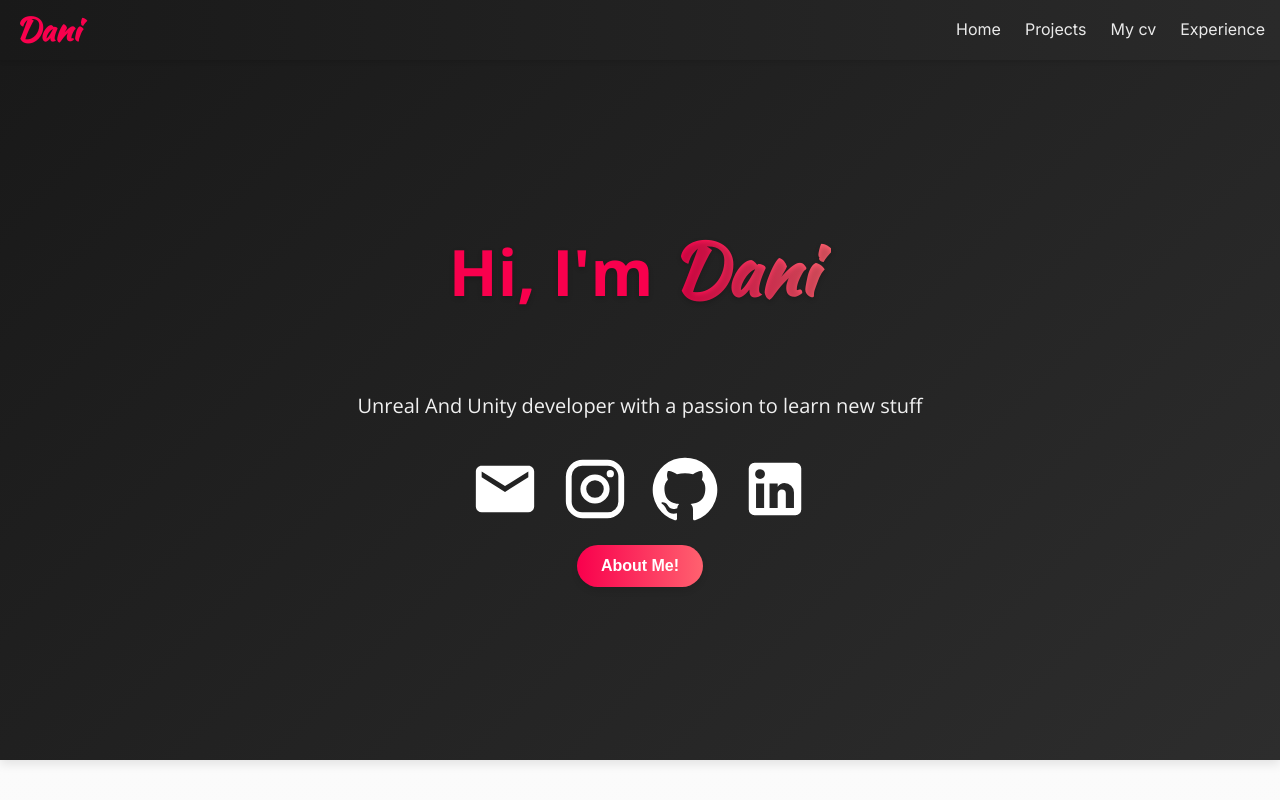
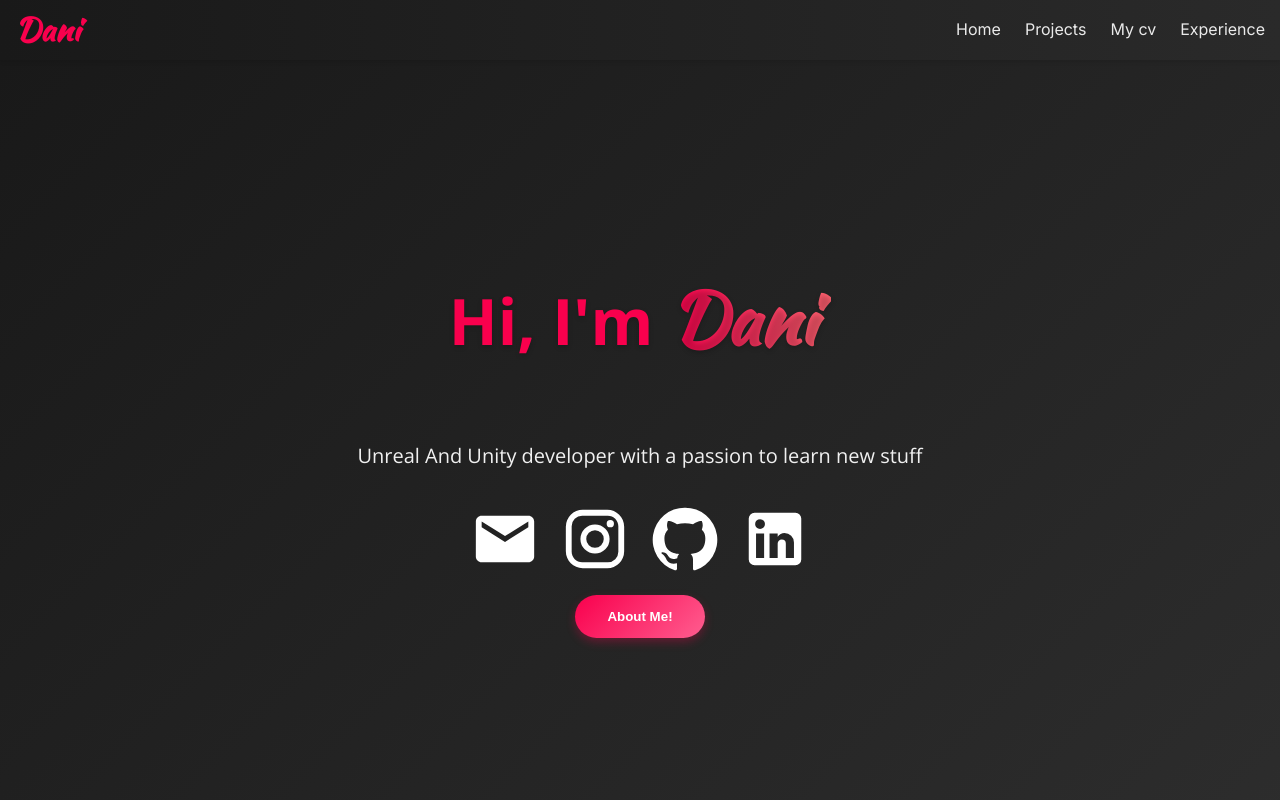
Before and after one commit to Playyer96/Portfolio, a React (Create React App) app: page / in a window 1280 px wide. Shown: the top 800 px of the page. Built offline with nearby package versions, Linux system fonts and the light colour scheme.

Commit message:
[Update]: ContactIcons buttons style improved

```diff
--- a/src/styles/ContactIcons.css
+++ b/src/styles/ContactIcons.css
@@ -2,6 +2,37 @@
   color: white;
   font-size: 35px;
   cursor: pointer;
+}
+
+.socialMedia svg {
+  font-size: 2.5rem;
+  margin: 5px;
+  color: #f0f0f0;
+  transition: transform 0.3s ease, color 0.3s ease;
+}
+
+.socialMedia svg:hover {
+  transform: scale(1.2);
+  color: #f9004d;
+}
+
+.socialMedia button {
+  background: linear-gradient(90deg, #f9004d, #ff616f);
+  color: white;
+  border: none;
+  padding: 12px 24px;
+  border-radius: 30px;
+  font-size: 1rem;
+  font-weight: 600;
+  cursor: pointer;
+  transition: all 0.3s ease;
+  box-shadow: 0 4px 6px rgba(0, 0, 0, 0.1);
+}
+
+.socialMedia button:hover {
+  background: linear-gradient(90deg, #ff616f, #f9004d);
+  transform: translateY(-2px);
+  box-shadow: 0 6px 12px rgba(0, 0, 0, 0.15);
 }
 
 @media only screen and (max-width: 800px) {
--- a/src/styles/Home.css
+++ b/src/styles/Home.css
@@ -13,7 +13,7 @@
 
 .aboutme {
     width: 100%;
-    min-height: calc(100vh - 100px);
+    min-height: calc(100vh);
     display: flex;
     flex-direction: column;
     justify-content: center;
@@ -49,37 +49,6 @@
     line-height: 1.8;
     margin: 20px 0;
     color: #f0f0f0;
-}
-
-.prompt svg {
-    font-size: 2.5rem;
-    margin: 5px;
-    color: #f0f0f0;
-    transition: transform 0.3s ease, color 0.3s ease;
-}
-
-.prompt svg:hover {
-    transform: scale(1.2);
-    color: #f9004d;
-}
-
-.prompt button {
-    background: linear-gradient(90deg, #f9004d, #ff616f);
-    color: white;
-    border: none;
-    padding: 12px 24px;
-    border-radius: 30px;
-    font-size: 1rem;
-    font-weight: 600;
-    cursor: pointer;
-    transition: all 0.3s ease;
-    box-shadow: 0 4px 6px rgba(0, 0, 0, 0.1);
-}
-
-.prompt button:hover {
-    background: linear-gradient(90deg, #ff616f, #f9004d);
-    transform: translateY(-2px);
-    box-shadow: 0 6px 12px rgba(0, 0, 0, 0.15);
 }
 
 .skills-section h2 {
```
